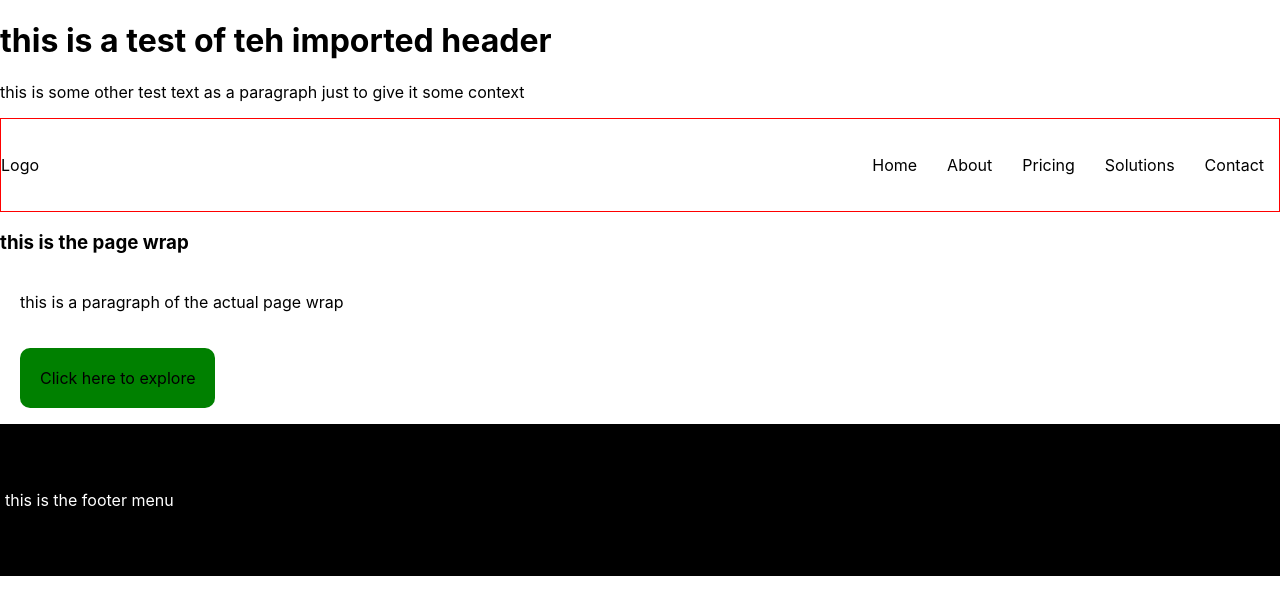
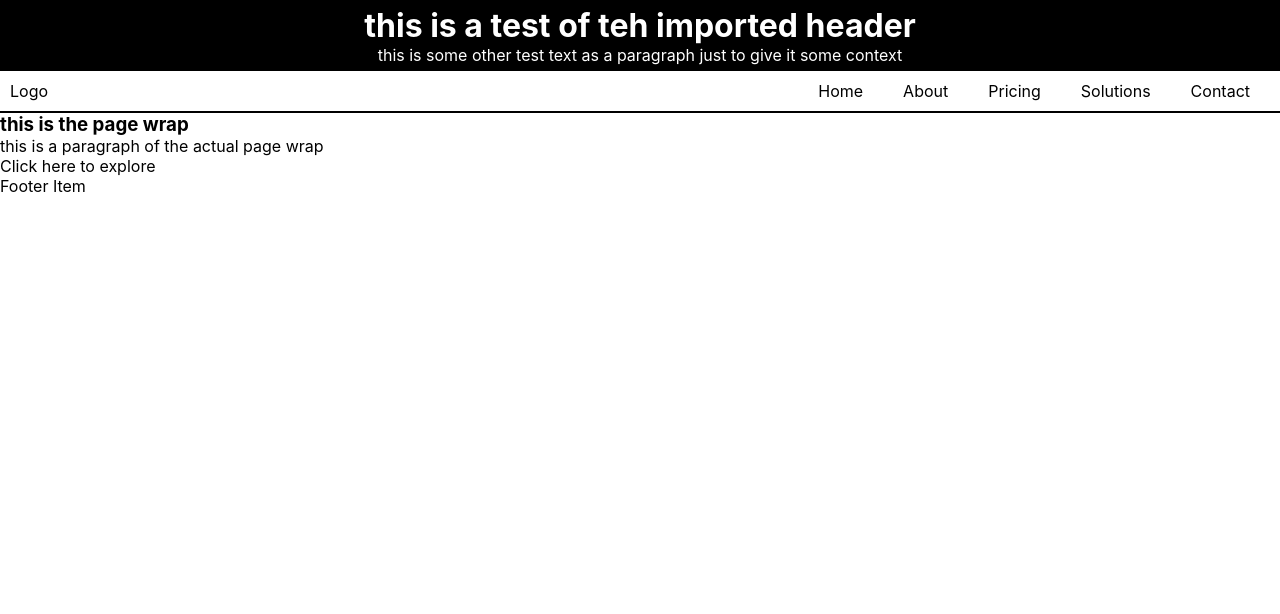
Before and after one commit to robertgarcia305/f1-react-landing-page, a React (Create React App) app: page / in a window 1280 px wide. Shown: the top 614 px of the page. Built offline with nearby package versions, Linux system fonts and the light colour scheme.

Commit message:
changed css

```diff
--- a/src/index.css
+++ b/src/index.css
@@ -14,61 +14,59 @@ code {
 
 
 /* new code */
+* {
+  margin: 0px;
+  box-sizing: border-box;
+}
+
 ul {
   padding: 0px;
-  display: flex;
+  list-style: none;
 }
-li {
-  list-style: none;
-  margin: 0px 5px;
+
+.logo-wrap img {
+  width: 60px;
 }
+
+a {
+  text-decoration: none;
+  color: black;
+}
+
+.header {
+  background-color: black;
+  text-align: center;
+  color: white;
+  padding: 6px;
+}
+
 nav {
   display: flex;
   justify-content: space-between;
   align-items: center;
-  border: 1px solid red;
-  padding: 20px 0px;
+  padding: 10px 10px;
+  border-bottom: 2px solid black
 }
-a {
-  text-decoration: none;
-  color: black;
+
+nav ul{
+  display: flex;
+}
+
+nav ul li {
+  margin: 0px 10px;
+}
+
+nav a {
   padding: 10px;
   border-radius: 10px;
   transition: all 0.4s;
-}
-a:hover {
-  background-color: blue;
-  color: white;
+  cursor: pointer;
 }
 
-.container {
-  border: 1px solid red;
-  width: 100%;
-  text-align: center;
-  display: flex;
-  flex-direction: column;
-  align-items: center;
-}
-
-.page-wrap p {
-  padding: 20px;
-}
-
-.img-wrap {
-  border: 1px solid blue;
-}
-
-img {
-  width: 150px;
-}
-
-.button {
-  background-color: green;
-  padding: 20px;
+nav a:hover {
+  background-color: #91e5ff;
 }
 
 footer {
-  background-color: black;
-  color: white;
-  padding: 50px 0px;
+
 }
--- a/src/index.js
+++ b/src/index.js
@@ -1,8 +1,3 @@
-// this were all the default when you create a react app
-// import React from 'react';
-// import ReactDOM from 'react-dom/client';
-// import './index.css';
-// import App from './App';
 // import reportWebVitals from './reportWebVitals';
 
 // // If you want to start measuring performance in your app, pass a function
@@ -13,10 +8,11 @@
 
 import React from "react";
 // this used to be react-dom/client when you take it out it works
+// update now it works
 import ReactDOM from "react-dom/client";
 import "./index.css";
 // apparently you have to import everything
-import logo from "./img/john-wick.png";
+import logo from "./img/react-icon.png";
 import Header from "./Header";
 import Nav from "./Nav";
 
@@ -33,7 +29,12 @@ const Page = () => {
 const Footer = () => {
   return (
     <footer>
-      <ul><li>this is the footer menu</li></ul>
+      <div className="footer-left">
+
+      </div>
+      <ul className="footer-right">
+        <li><a href="#">Footer Item</a></li>
+      </ul>
     </footer>
   );
 };
```
